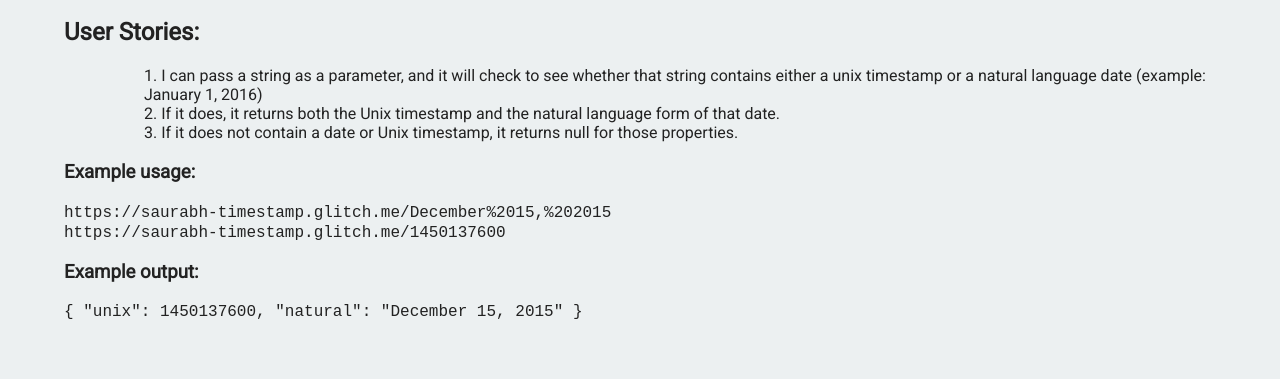
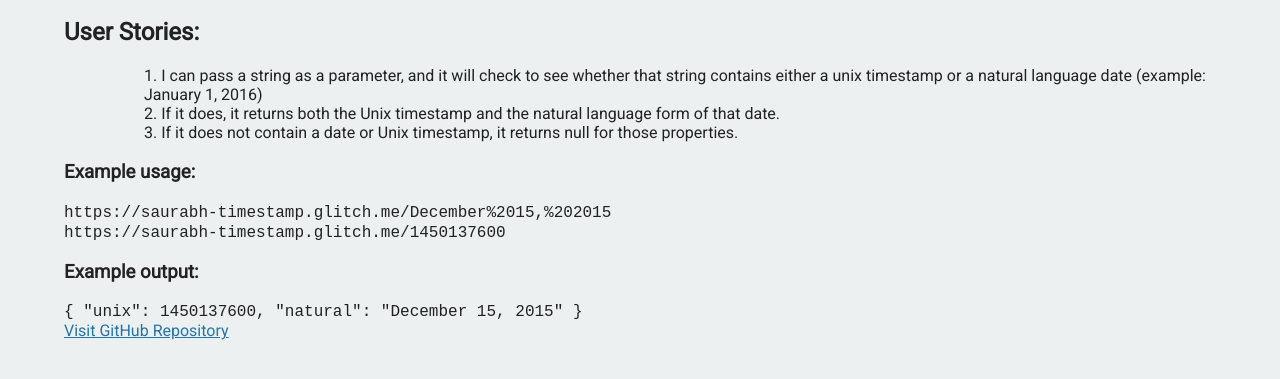
Before and after one commit to saurabh30/Timestamp-Microservice, a website: page views/index.html in a window 1280 px wide. Shown: the part 81-460 px from the top of the page. Drawn offline with Linux system fonts and the light colour scheme.

Commit message:
Checkpoint

```diff
--- a/views/index.html
+++ b/views/index.html
@@ -10,7 +10,7 @@
 
    <body>
       <div class="container">
-         <h1>API Basejump: Timestamp microservice</h1>
+        <h1>API Basejump: Timestamp microservice</h1>
          <h2>User Stories:</h2>
         <blockquote>
           <ol>
@@ -24,7 +24,8 @@
         <code>https://saurabh-timestamp.glitch.me/December%2015,%202015</code><br>
         <code>https://saurabh-timestamp.glitch.me/1450137600</code><br>
         <h3>Example output:</h3>
-        <code>{ "unix": 1450137600, "natural": "December 15, 2015" }</code>
+        <code>{ "unix": 1450137600, "natural": "December 15, 2015" }</code><br>
+        <a href="https://github.com/saurabh30/Timestamp-Microservice" target="_blank">Visit GitHub Repository</a>
       </div>
    </body>
 
```
